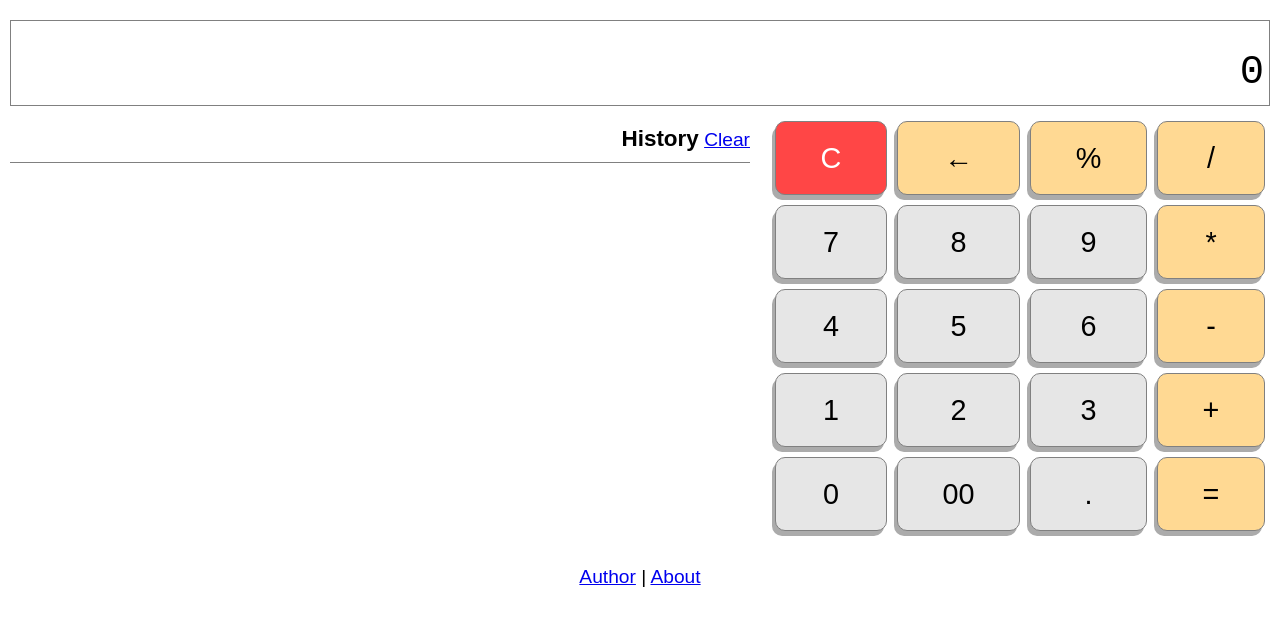
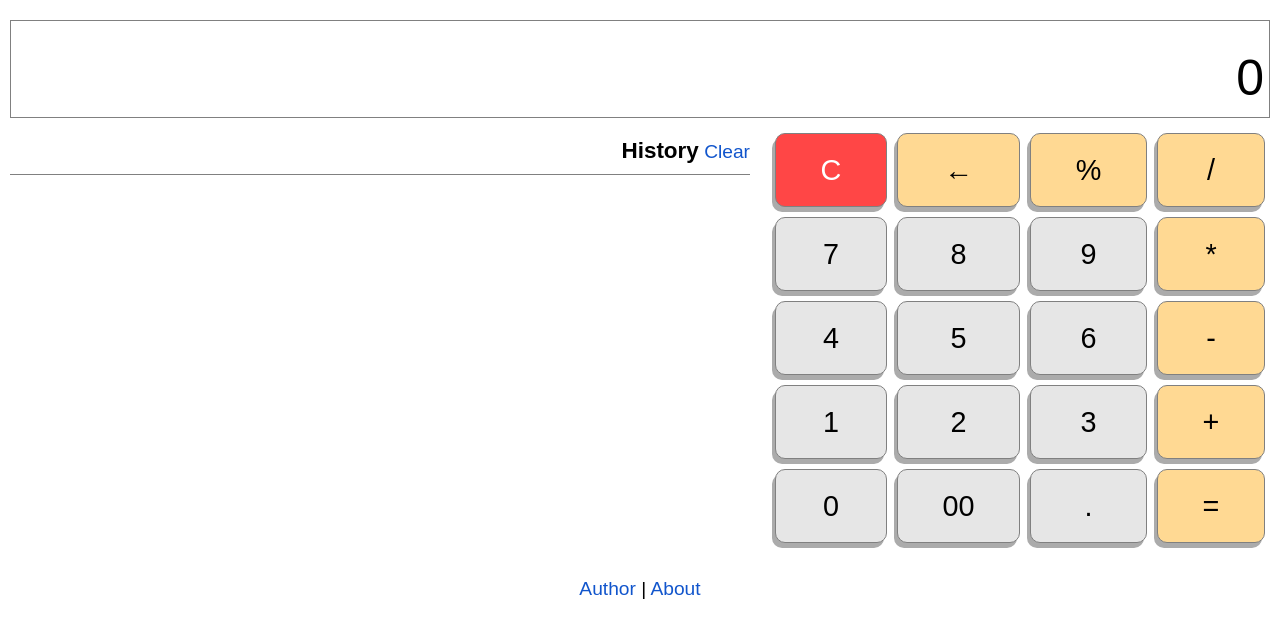
Before and after one commit to pratikabu/calculator, a website: page index.html in a window 1280 px wide. Drawn offline with nearby package versions, Linux system fonts and the light colour scheme.

Commit message:
Adjusted css

```diff
--- a/res/stylesheet.css
+++ b/res/stylesheet.css
@@ -1,3 +1,11 @@
+a:link, a:visited {
+    color: #15C;
+    text-decoration: none;
+}
+a:hover {
+    color: #9B2D2D;
+    text-decoration: underline;
+}
 .calcButton {
     height: 2.5em;
     line-height: 2.5em;
@@ -62,9 +70,11 @@ a.btnAC {
 }
 body {
     font-size: 1.2em;
-    font-family: Arial, serif;
     margin: 0;
     padding: 10px;
+}
+body, textarea {
+    font-family: Arial, serif;
 }
 
 #buttonsContainer {
@@ -101,6 +111,9 @@ h3 {
 .footerSlot {
     text-align: center;
     margin: 30px 0 10px;
+}
+.footerSlot div {
+    margin-bottom: 15px;
 }
 
 @media screen and (min-width: 1020px) {
```
